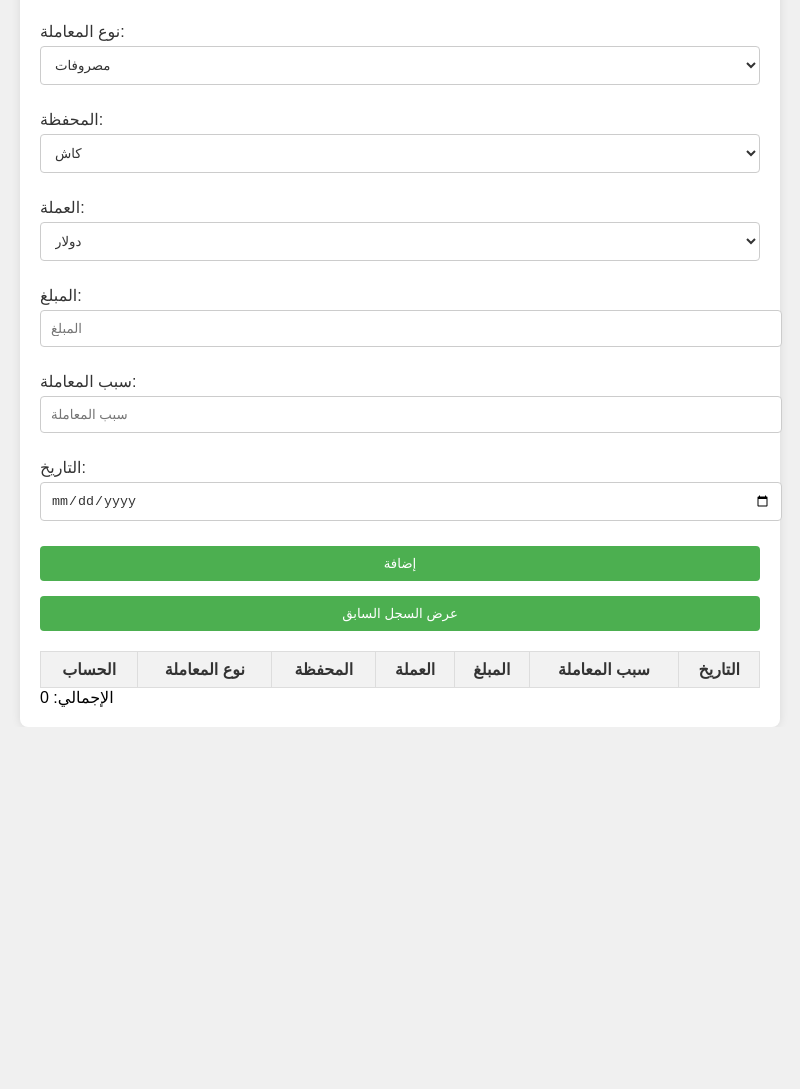
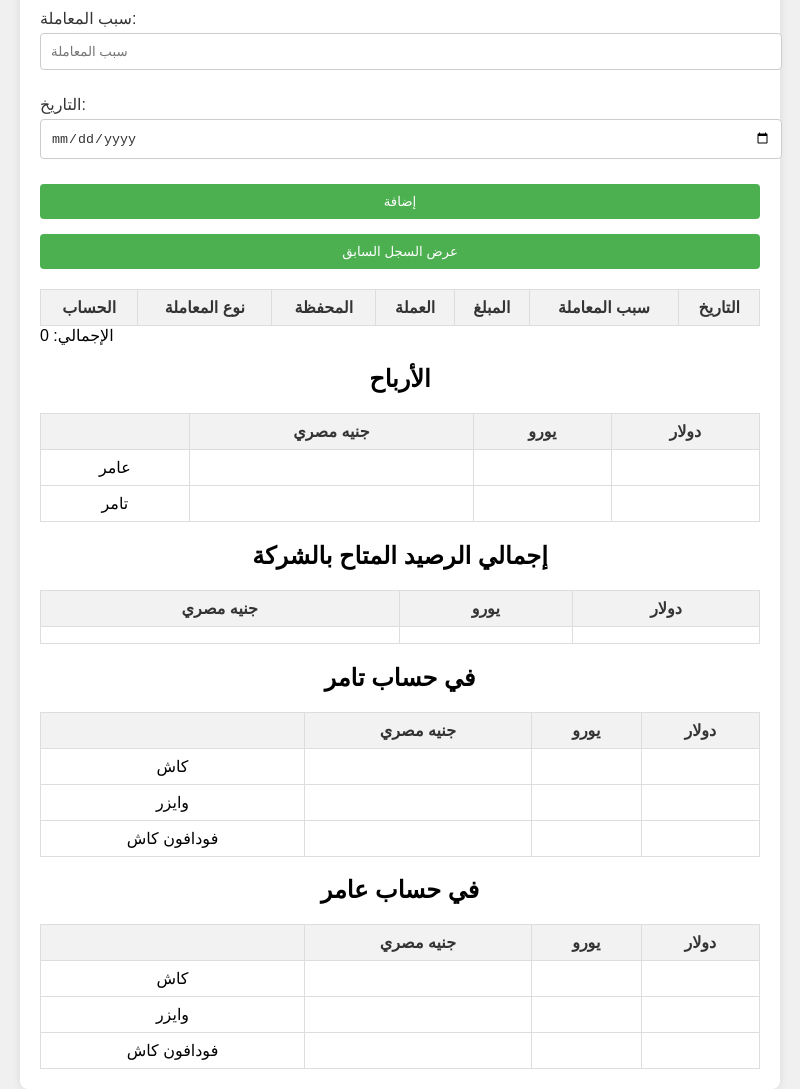
Before and after one commit to amrjmh93/infxo, an Electron app: page index.html in a window 800 px wide. Shown: the part 120-1209 px from the top of the page. Before the commit the page ends 847 px from the top, so only its background shows below. Drawn offline with Linux system fonts and the light colour scheme; no server answers.

Commit message:
Update index.html

```diff
--- a/index.html
+++ b/index.html
@@ -71,11 +71,17 @@
         .form-group button:hover {
             background-color: #45a049;
         }
+
+        /* Center the table headers */
+        th:first-child {
+            text-align: center;
+        }
     </style>
 </head>
 <body>
     <div class="container">
         <h1>تطبيق محاسبة</h1>
+
         <!-- Form for adding transactions -->
         <div class="form-group">
             <label for="account">الحساب:</label>
@@ -127,6 +133,7 @@
         <div class="form-group">
             <button onclick="showPreviousRecord()">عرض السجل السابق</button>
         </div>
+
         <!-- Table to display transactions -->
         <table id="transactionsTable">
             <thead>
@@ -143,9 +150,131 @@
             <tbody>
             </tbody>
         </table>
+
+        <!-- Display total amount -->
         <div class="total">
             <span>الإجمالي:</span>
             <span id="totalAmount">0</span>
+        </div>
+
+        <!-- Display income details -->
+        <div class="income-details">
+            <h2 style="text-align: center;">الأرباح</h2>
+            <table id="incomeTable">
+                <thead>
+                    <tr>
+                        <th></th>
+                        <th>جنيه مصري</th>
+                        <th>يورو</th>
+                        <th>دولار</th>
+                    </tr>
+                </thead>
+                <tbody>
+                    <tr>
+                        <td>عامر</td>
+                        <td id="amrEgp"></td>
+                        <td id="amrEuro"></td>
+                        <td id="amrDollar"></td>
+                    </tr>
+                    <tr>
+                        <td>تامر</td>
+                        <td id="tamerEgp"></td>
+                        <td id="tamerEuro"></td>
+                        <td id="tamerDollar"></td>
+                    </tr>
+                </tbody>
+            </table>
+        </div>
+
+        <!-- Display total available balance -->
+        <div class="total-available-balance">
+            <h2 style="text-align: center;">إجمالي الرصيد المتاح بالشركة</h2>
+            <table id="totalAvailableBalanceTable">
+                <thead>
+                    <tr>
+                        <th>جنيه مصري</th>
+                        <th>يورو</th>
+                        <th>دولار</th>
+                    </tr>
+                </thead>
+                <tbody>
+                    <tr>
+                        <td id="totalEgp"></td>
+                        <td id="totalEuro"></td>
+                        <td id="totalDollar"></td>
+                    </tr>
+                </tbody>
+            </table>
+        </div>
+
+        <!-- Display in Tamer's account -->
+        <div class="in-tamer-account">
+            <h2 style="text-align: center;">في حساب تامر</h2>
+            <table id="inTamerAccountTable">
+                <thead>
+                    <tr>
+                        <th></th>
+                        <th>جنيه مصري</th>
+                        <th>يورو</th>
+                        <th>دولار</th>
+                    </tr>
+                </thead>
+                <tbody>
+                    <tr>
+                        <td>كاش</td>
+                        <td id="tamerCashEgp"></td>
+                        <td id="tamerCashEuro"></td>
+                        <td id="tamerCashDollar"></td>
+                    </tr>
+                    <tr>
+                        <td>وايزر</td>
+                        <td id="tamerWazirEgp"></td>
+                        <td id="tamerWazirEuro"></td>
+                        <td id="tamerWazirDollar"></td>
+                    </tr>
+                    <tr>
+                        <td>فودافون كاش</td>
+                        <td id="tamerVodafoneCashEgp"></td>
+                        <td id="tamerVodafoneCashEuro"></td>
+                        <td id="tamerVodafoneCashDollar"></td>
+                    </tr>
+                </tbody>
+            </table>
+        </div>
+
+        <!-- Display in Amr's account -->
+        <div class="in-amr-account">
+            <h2 style="text-align: center;">في حساب عامر</h2>
+            <table id="inAmrAccountTable">
+                <thead>
+                    <tr>
+                        <th></th>
+                        <th>جنيه مصري</th>
+                        <th>يورو</th>
+                        <th>دولار</th>
+                    </tr>
+                </thead>
+                <tbody>
+                    <tr>
+                        <td>كاش</td>
+                        <td id="amrCashEgp"></td>
+                        <td id="amrCashEuro"></td>
+                        <td id="amrCashDollar"></td>
+                    </tr>
+                    <tr>
+                        <td>وايزر</td>
+                        <td id="amrWazirEgp"></td>
+                        <td id="amrWazirEuro"></td>
+                        <td id="amrWazirDollar"></td>
+                    </tr>
+                    <tr>
+                        <td>فودافون كاش</td>
+                        <td id="amrVodafoneCashEgp"></td>
+                        <td id="amrVodafoneCashEuro"></td>
+                        <td id="amrVodafoneCashDollar"></td>
+                    </tr>
+                </tbody>
+            </table>
         </div>
     </div>
     <script src="script.js"></script>
```
